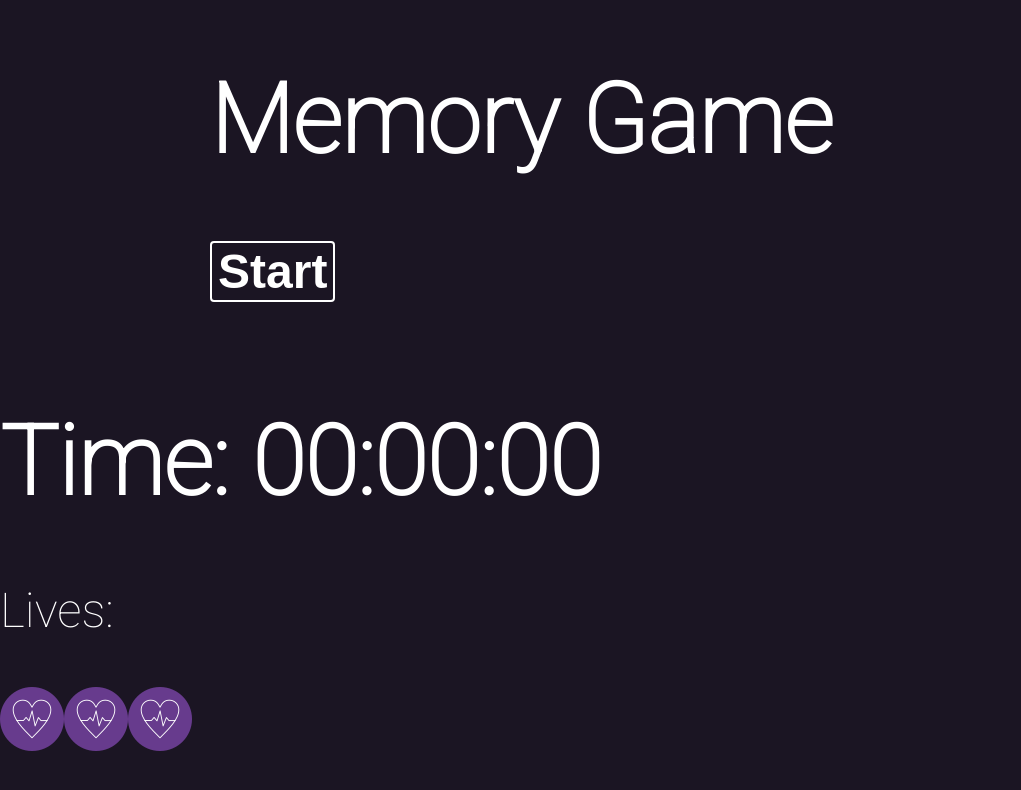
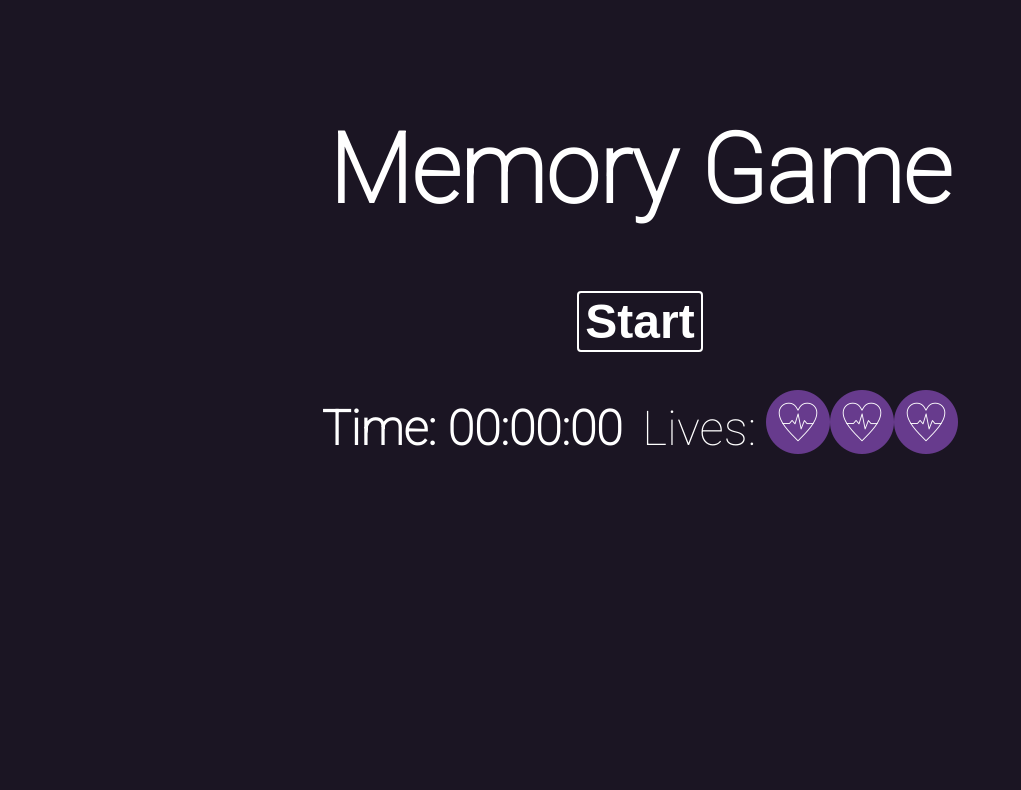
Before and after one commit to patoowa/CodersLab---project---Memory-game, a React (Vite) app in the folder memory-game/: page / in a window 1280 px wide. Shown: the top 790 px of the page, without its empty margins (0-1021 px from the left). Built offline with nearby package versions, Linux system fonts and the light colour scheme.

Commit message:
update styles

```diff
--- a/memory-game/src/App.jsx
+++ b/memory-game/src/App.jsx
@@ -22,7 +22,7 @@ const [cards, setCards] = useState([])
 const [choice1, setChoice1] = useState(null)
 const [choice2, setChoice2] = useState(null)
 const [off, setOffState] = useState(false)
-const [lives, setLives] = useState(2);
+const [lives, setLives] = useState(3);
 const [attempts, setAttempts] = useState(0);
 const [gameOver, setGameOver] = useState(false);
 const [isRunning, setIsRunning] = useState(false);
@@ -38,13 +38,19 @@ const [gamePlayed, setGamePlayed] = useState(false);
 
     setCards(shuffledImg);
     setIsRunning(true);
-    setLives(2);
+    setLives(3);
     setAttempts(0)
   }
 
   const handleTurningCards = (img) => {
-      choice1 ? setChoice2(img) : setChoice1(img)
-  }
+    if (!gameOver) {
+      if (choice1) {
+        setChoice2(img);
+      } else {
+        setChoice1(img);
+      }
+    }
+  };
 
   useEffect(() => {
     if(choice1 && choice2){
@@ -62,13 +68,12 @@ const [gamePlayed, setGamePlayed] = useState(false);
         })
         reset();
       } else {
-        console.log('do not match')
         setTimeout(()=>  {
           reset();
           if(lives > 0) {
             setLives(lives - 1);
           }else {
-            setGameOver(true);  //add game over UI
+            setGameOver(true);
             setIsRunning(false)
           }
         },1000)
@@ -97,6 +102,7 @@ const [gamePlayed, setGamePlayed] = useState(false);
 
   const handleCloseModal = () => {
     setGameOver(false);
+    setLives(0)
   };
 
 
@@ -110,14 +116,33 @@ const [gamePlayed, setGamePlayed] = useState(false);
   return (
     <>
       <div className = "Game">
+
         <h1>Memory Game</h1>
-        <button onClick={gamePlayed ? resetGame : startGame}>
-          {gamePlayed ? 'Restart' : 'Start'}
-        </button>
+          <button onClick={gamePlayed ? resetGame : startGame}>
+              {gamePlayed ? 'Restart' : 'Start'}
+          </button>
+        <div className="container">
+          <Timer
+          isRunning={!gameOver && isRunning}
+          resetTimer={resetTimer}
+          isGameOver={gameOver} />
+          <Lives
+          className="lives"
+          lives={lives}
+          gameOver={gameOver}/>
+        </div>
+
           <div className ="grid">
             {
               cards.map(img => (
-                <Card key={img.id} img = {img} status={img.status} handleTurningCards={handleTurningCards} choosed = {img === choice1 || img === choice2 || img.matched} off={off} gameOver={gameOver}/>
+                <Card
+                key={img.id}
+                img = {img}
+                status={img.status}
+                handleTurningCards={handleTurningCards}
+                choosed = {img === choice1 || img === choice2 || img.matched}
+                off={off}
+                gameOver={gameOver}/>
 
               ))
             }
@@ -125,11 +150,6 @@ const [gamePlayed, setGamePlayed] = useState(false);
         </div>
         {gameOver && <GameOverModal onClose={handleCloseModal} />}
 
-          <Timer
-          isRunning={!gameOver && isRunning}
-          resetTimer={resetTimer}
-          isGameOver={gameOver} />
-          <Lives lives={lives} />
     </>
   )
 }
--- a/memory-game/src/App.scss
+++ b/memory-game/src/App.scss
@@ -1,6 +1,27 @@
 .Game {
+
     margin: 50px auto;
     max-width: 860px;
+    display: flex;
+    flex-direction: column;
+    align-items: center;
+}
+
+.container{
+    display:flex;
+    align-items: center;
+    gap: 20px;
+
+    .lives-ui {
+        font-size: 1em;
+        display: flex;
+        align-items: center;
+        gap: 10px
+    }
+}
+
+h1 {
+    font-weight: bold;
 }
 
 
@@ -12,6 +33,7 @@ button {
     font-weight: bold;
     cursor: pointer;
     font-size: 1em;
+
 }
 
 button:hover {
--- a/memory-game/src/components/Card.jsx
+++ b/memory-game/src/components/Card.jsx
@@ -6,10 +6,8 @@ import GameOver from './GameOverModal';
 function Card({img, handleTurningCards, choosed, off, gameOver}) {
 
     const handleClick = () => {
-      if(!off){
-
+      if(!off && !gameOver){
         handleTurningCards(img)
-
       }
     }
 
--- a/memory-game/src/components/Lives.jsx
+++ b/memory-game/src/components/Lives.jsx
@@ -1,21 +1,24 @@
 import React from 'react';
 
 
-const Lives = ({lives}) => {
-    const lifeIcons = [];
+const Lives = ({lives, gameOver}) => {
 
-    for (let i=0; i <= lives; i++) {
-        lifeIcons.push(<img key={i} src='/public/img/heart-rate.png' className="life-icon" role="img" />)
+    const renderLives = () => {
+        const liveIcons = [];
+        for (let i=0; i < lives; i++) {
+            liveIcons.push(<img key={i} src='/public/img/heart-rate.png' className="life-icon" role="img" />)
+        }
+    return liveIcons;
+    }
 
 
-    }
 
 
 return (
     <div className="lives-ui">
         <p>Lives:</p>
         <div className="life-icons">
-            {lifeIcons}
+            {gameOver ? null : renderLives()}
         </div>
     </div>
 )
--- a/memory-game/src/components/Timer.jsx
+++ b/memory-game/src/components/Timer.jsx
@@ -1,5 +1,6 @@
 import React from 'react'
 import { useState, useEffect } from 'react'
+import './Timer.scss'
 
 
 function Timer({isRunning, resetTimer, isGameOver }) {
@@ -44,7 +45,7 @@ function Timer({isRunning, resetTimer, isGameOver }) {
 
     return (
       <>
-        <h1>Time: {formatTime(time)}</h1>
+        <div className ="timer">Time: {formatTime(time)}</div>
       </>
     )
 
--- /dev/null
+++ b/memory-game/src/components/Timer.scss
@@ -0,0 +1,12 @@
+.timer {
+    display: flex;
+    align-items: center;
+
+    background: none;
+
+    border-radius: 4px;
+    color:#fff;
+    font-weight: bold;
+    cursor: pointer;
+    font-size: 1em;
+}
```
